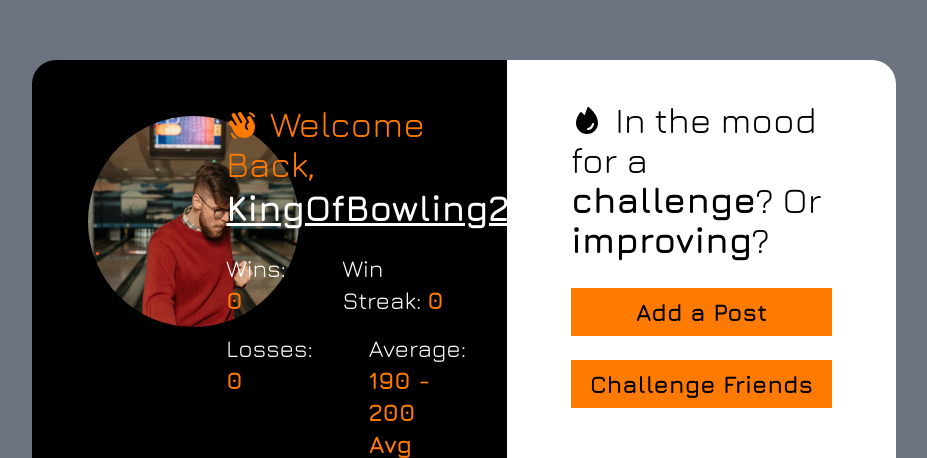
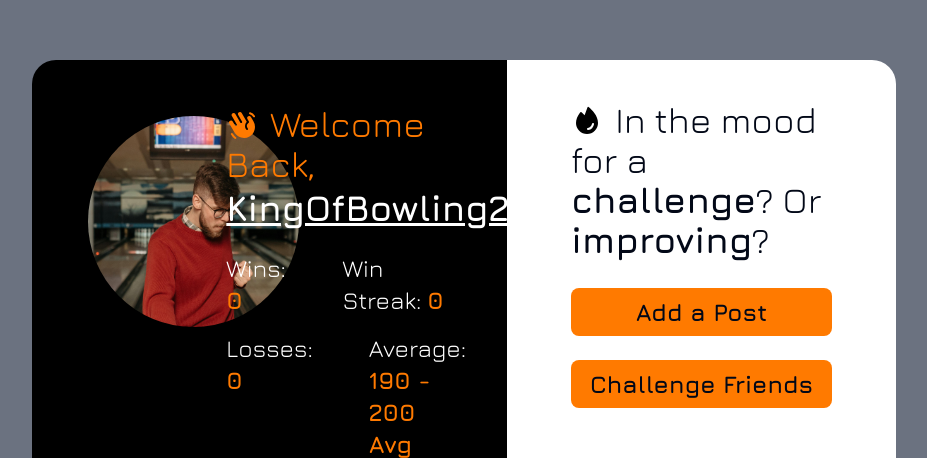
Before and after one commit to JayvonK/Full-Stack---Strike-Showdown, a Next.js app: page /pages/TestPage in a window 1280 px wide. Shown: the part 164-622 px from the top of the page, without its empty margins (176-1103 px from the left). Built offline with nearby package versions, Linux system fonts and the light colour scheme.

Commit message:
global css

```diff
--- a/src/app/globals.css
+++ b/src/app/globals.css
@@ -5,3 +5,56 @@
 .navbarHover:hover {
     color: rgb(249 115 22) !important;
 }
+@layer base {
+    :root {
+      --background: 0 0% 100%;
+      --foreground: 222.2 84% 4.9%;
+      --card: 0 0% 100%;
+      --card-foreground: 222.2 84% 4.9%;
+      --popover: 0 0% 100%;
+      --popover-foreground: 222.2 84% 4.9%;
+      --primary: 222.2 47.4% 11.2%;
+      --primary-foreground: 210 40% 98%;
+      --secondary: 210 40% 96.1%;
+      --secondary-foreground: 222.2 47.4% 11.2%;
+      --muted: 210 40% 96.1%;
+      --muted-foreground: 215.4 16.3% 46.9%;
+      --accent: 210 40% 96.1%;
+      --accent-foreground: 222.2 47.4% 11.2%;
+      --destructive: 0 84.2% 60.2%;
+      --destructive-foreground: 210 40% 98%;
+      --border: 214.3 31.8% 91.4%;
+      --input: 214.3 31.8% 91.4%;
+      --ring: 222.2 84% 4.9%;
+      --radius: 0.5rem;
+    }
+    .dark {
+      --background: 222.2 84% 4.9%;
+      --foreground: 210 40% 98%;
+      --card: 222.2 84% 4.9%;
+      --card-foreground: 210 40% 98%;
+      --popover: 222.2 84% 4.9%;
+      --popover-foreground: 210 40% 98%;
+      --primary: 210 40% 98%;
+      --primary-foreground: 222.2 47.4% 11.2%;
+      --secondary: 217.2 32.6% 17.5%;
+      --secondary-foreground: 210 40% 98%;
+      --muted: 217.2 32.6% 17.5%;
+      --muted-foreground: 215 20.2% 65.1%;
+      --accent: 217.2 32.6% 17.5%;
+      --accent-foreground: 210 40% 98%;
+      --destructive: 0 62.8% 30.6%;
+      --destructive-foreground: 210 40% 98%;
+      --border: 217.2 32.6% 17.5%;
+      --input: 217.2 32.6% 17.5%;
+      --ring: 212.7 26.8% 83.9%;
+    }
+  }
+  @layer base {
+    * {
+      @apply border-border;
+    }
+    body {
+      @apply bg-background text-foreground;
+    }
+  }
```
